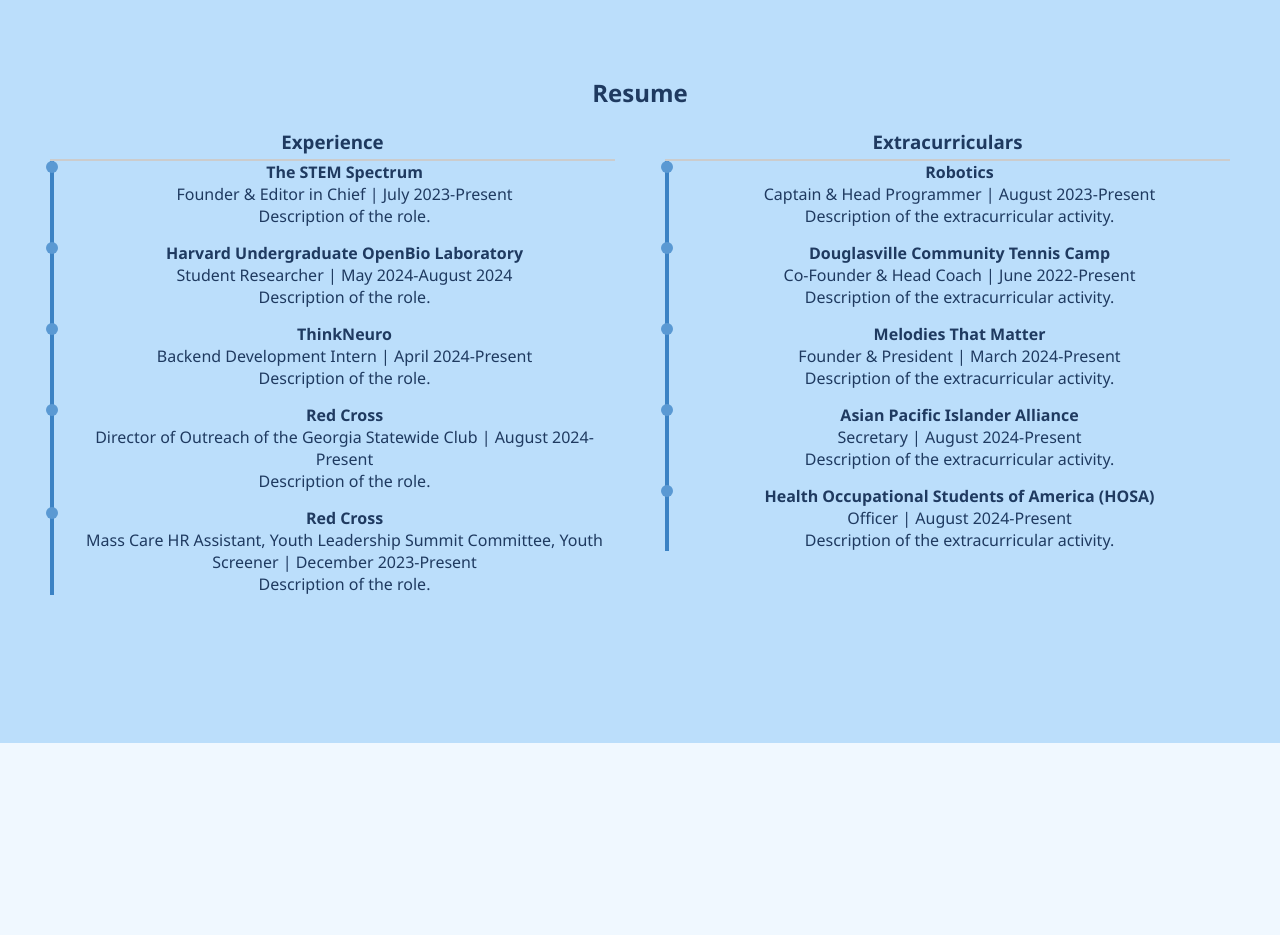
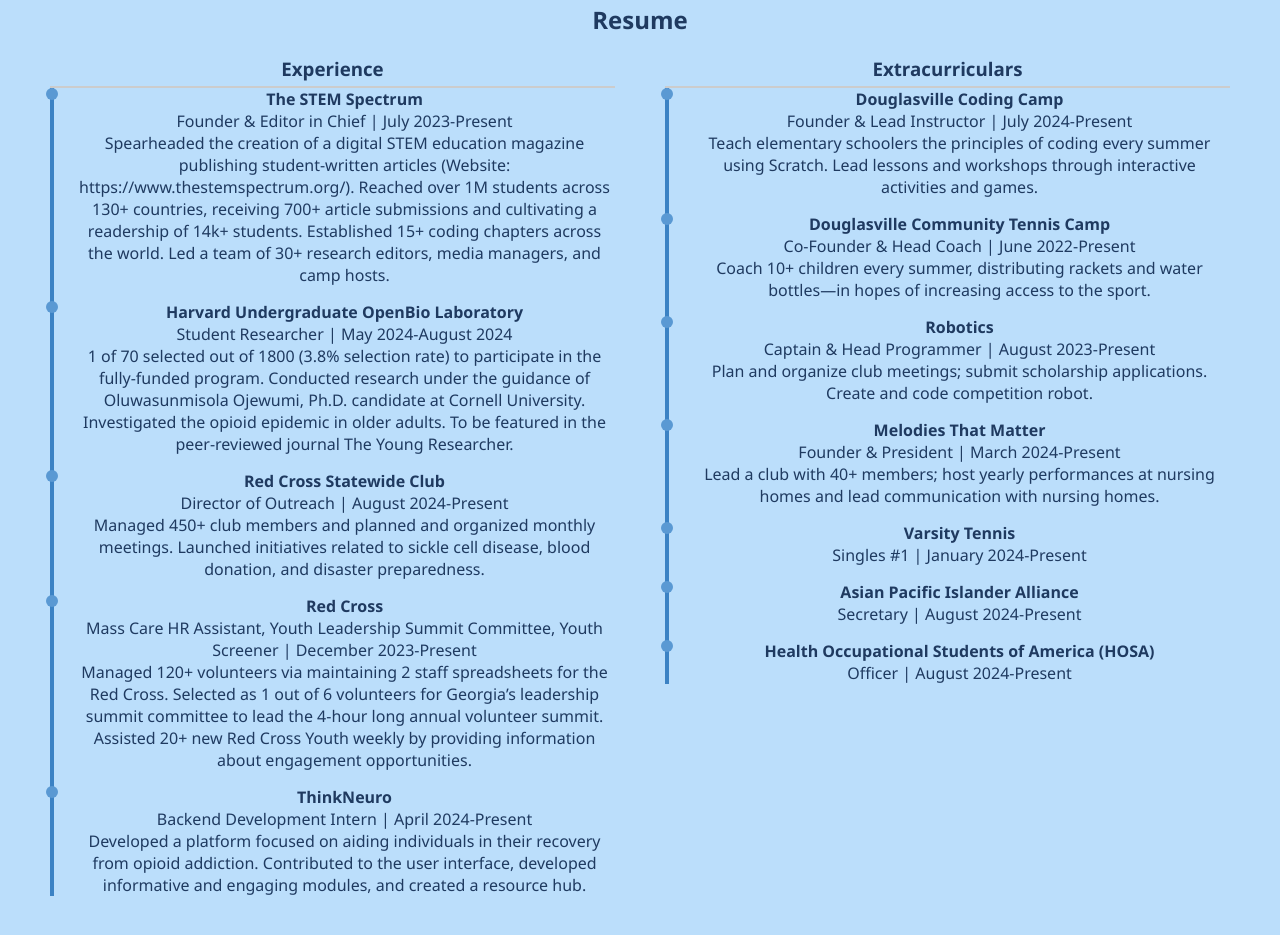
Before and after one commit to sbyang369/sbyang369.github.io, a plain HTML site: page index.html in a window 1280 px wide. Shown: the part 2457-3392 px from the top of the page. Before the commit the page ends 3200 px from the top, so only its background shows below. Drawn offline with Linux system fonts and the light colour scheme.

Commit message:
Update index.html

```diff
--- a/index.html
+++ b/index.html
@@ -82,7 +82,7 @@
                 </a>
             </div>
             <div class="portfolio-item">
-                <iframe src="https://www.youtube.com/embed/sample2" title="Video 2" allowfullscreen></iframe>
+                <iframe src="https://www.youtube.com/embed/S6SqgGsrsVQ" title="Video 2" allowfullscreen></iframe>
                 <h3>TSS Submission Tracker</h3>
                 <p>A submission tracker for my STEM magazine</p>
             </div>
@@ -105,68 +105,97 @@
                     <li>
                         <h4>The STEM Spectrum</h4>
                         <span>Founder & Editor in Chief | July 2023-Present</span>
-                        <p>Description of the role.</p>
+                        <div class="resume-description">
+                            Spearheaded the creation of a digital STEM education magazine publishing student-written articles (Website: https://www.thestemspectrum.org/). Reached over 1M students across 130+ countries, receiving 700+ article submissions and cultivating a readership of 14k+ students. Established 15+ coding chapters across the world. Led a team of 30+ research editors, media managers, and camp hosts.
+                        </div>
                     </li>
                     <li>
-                        <h4>Harvard Undergraduate OpenBio Laboratory </h4>
+                        <h4>Harvard Undergraduate OpenBio Laboratory</h4>
                         <span>Student Researcher | May 2024-August 2024</span>
-                        <p>Description of the role.</p>
+                        <div class="resume-description">
+                            1 of 70 selected out of 1800 (3.8% selection rate) to participate in the fully-funded program. Conducted research under the guidance of Oluwasunmisola Ojewumi, Ph.D. candidate at Cornell University. Investigated the opioid epidemic in older adults. To be featured in the peer-reviewed journal The Young Researcher.
+                        </div>
+                    </li>
+                    <li>
+                        <h4>Red Cross Statewide Club</h4>
+                        <span>Director of Outreach | August 2024-Present</span>
+                        <div class="resume-description">
+                            Managed 450+ club members and planned and organized monthly meetings. Launched initiatives related to sickle cell disease, blood donation, and disaster preparedness.
+                        </div>
+                    </li>
+                    <li>
+                        <h4>Red Cross</h4>
+                        <span>Mass Care HR Assistant, Youth Leadership Summit Committee, Youth Screener | December 2023-Present</span>
+                        <div class="resume-description">
+                            Managed 120+ volunteers via maintaining 2 staff spreadsheets for the Red Cross. Selected as 1 out of 6 volunteers for Georgia’s leadership summit committee to lead the 4-hour long annual volunteer summit. Assisted 20+ new Red Cross Youth weekly by providing information about engagement opportunities.
+                        </div>
                     </li>
                     <li>
                         <h4>ThinkNeuro</h4>
                         <span>Backend Development Intern | April 2024-Present</span>
-                        <p>Description of the role.</p>
+                        <div class="resume-description">
+                            Developed a platform focused on aiding individuals in their recovery from opioid addiction. Contributed to the user interface, developed informative and engaging modules, and created a resource hub.
+                        </div>
                     </li>
-                    <li>
-                        <h4>Red Cross</h4>
-                        <span>Director of Outreach of the Georgia Statewide Club | August 2024-Present</span>
-                        <p>Description of the role.</p>
-                    </li>
-                    <li>
-                        <h4>Red Cross</h4>
-                        <span>Mass Care HR Assistant, Youth Leadership Summit Committee, Youth Screener | December 2023-Present</span>
-                        <p>Description of the role.</p>
-                    </li>
-               </ul>
+                </ul>
             </div>
+
             <div class="resume-column">
                 <h3>Extracurriculars</h3>
                 <ul class="timeline">
                     <li>
-                        <h4>Robotics</h4>
-                        <span> Captain & Head Programmer | August 2023-Present</span>
-                        <p>Description of the extracurricular activity.</p>
+                        <h4>Douglasville Coding  Camp</h4>
+                        <span>Founder & Lead Instructor | July 2024-Present</span>
+                        <div class="resume-description">
+                            Teach elementary schoolers the principles of coding every summer using Scratch. Lead lessons and workshops through interactive activities and games.
+                        </div>
                     </li>
-
                     <li>
                         <h4>Douglasville Community Tennis Camp</h4>
-                        <span> Co-Founder & Head Coach | June 2022-Present</span>
-                        <p>Description of the extracurricular activity.</p>
+                        <span>Co-Founder & Head Coach | June 2022-Present</span>
+                        <div class="resume-description">
+                            Coach 10+ children every summer, distributing rackets and water bottles—in hopes of increasing access to the sport.
+                        </div>
                     </li>
-
+                    <li>
+                        <h4>Robotics</h4>
+                        <span>Captain & Head Programmer | August 2023-Present</span>
+                        <div class="resume-description">
+                            Plan and organize club meetings; submit scholarship applications. Create and code competition robot.
+                        </div>
+                    </li>
                     <li>
                         <h4>Melodies That Matter</h4>
-                        <span> Founder & President | March 2024-Present</span>
-                        <p>Description of the extracurricular activity.</p>
+                        <span>Founder & President | March 2024-Present</span>
+                        <div class="resume-description">
+                            Lead a club with 40+ members; host yearly performances at nursing homes and lead communication with nursing homes.
+                        </div>
                     </li>
-
+                    <li>
+                        <h4>Varsity Tennis</h4>
+                        <span>Singles #1 | January 2024-Present</span>
+                        <div class="resume-description">
+                        </div>
+                    </li>
                     <li>
                         <h4>Asian Pacific Islander Alliance</h4>
-                        <span> Secretary | August 2024-Present</span>
-                        <p>Description of the extracurricular activity.</p>
+                        <span>Secretary | August 2024-Present</span>
+                        <div class="resume-description">
+                        </div>
                     </li>
-
                     <li>
-                        <h4>Health Occupational Students of America (HOSA) </h4>
-                        <span> Officer | August 2024-Present</span>
-                        <p>Description of the extracurricular activity.</p>
+                        <h4>Health Occupational Students of America (HOSA)</h4>
+                        <span>Officer | August 2024-Present</span>
+                        <div class="resume-description">
+                        </div>
                     </li>
-                    <!-- Add more extracurriculars here -->
                 </ul>
             </div>
         </div>
     </section>
 
+
+
     <script src="script.js"></script>
 </body>
 </html>
```
